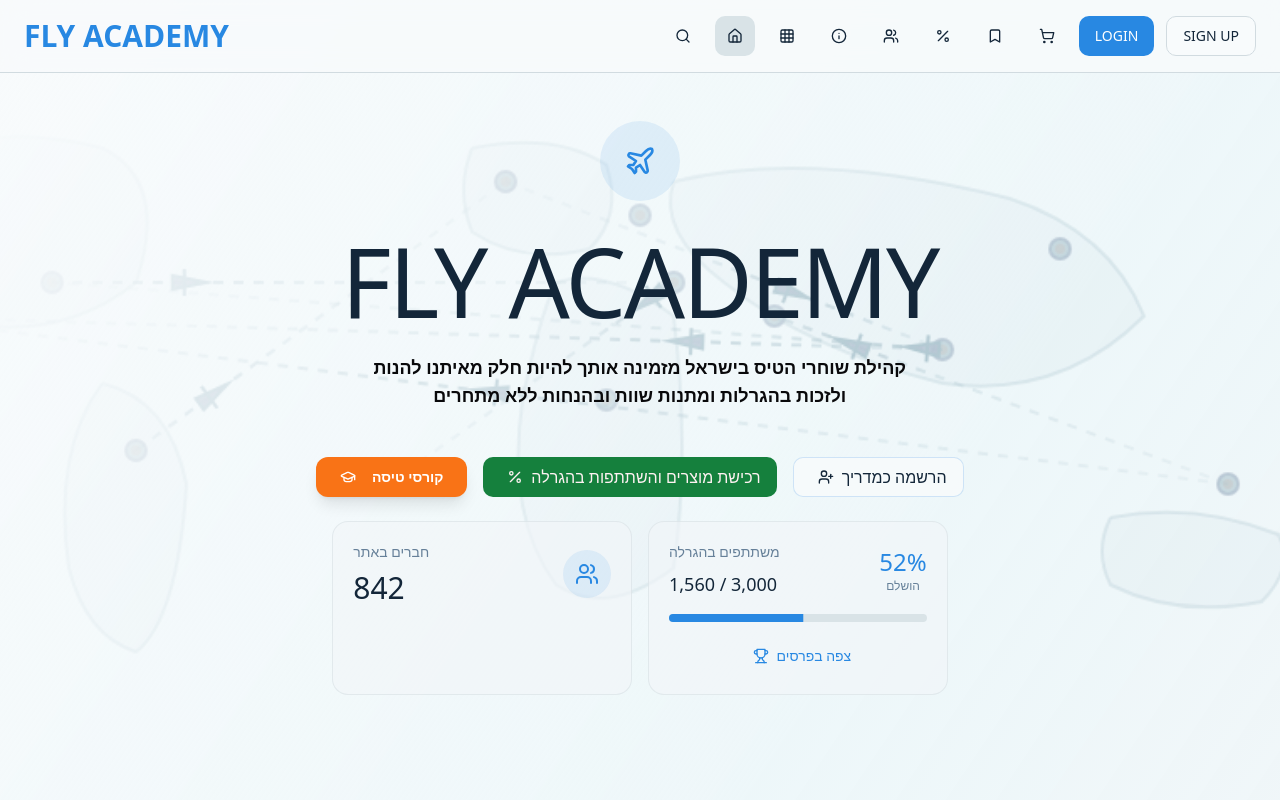
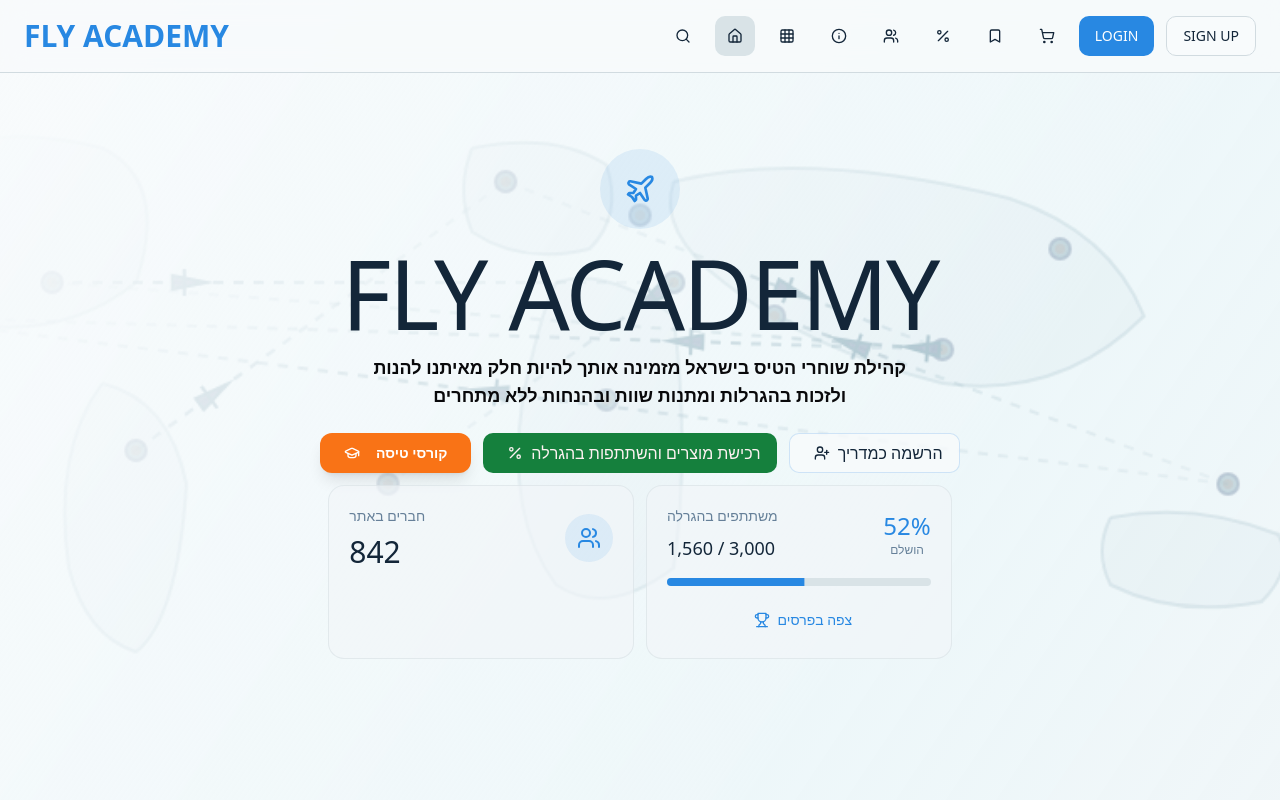
Before and after one commit to levilevi2/pinspired-market-hub, a React (Vite) app: page / in a window 1280 px wide. Shown: the top 800 px of the page. Built offline with nearby package versions, Linux system fonts and the light colour scheme.

Commit message:
Reduce spacing on section

```diff
--- a/src/pages/Index.tsx
+++ b/src/pages/Index.tsx
@@ -46,19 +46,19 @@ const Index = () => {
       <div className="scroll-container bg-gradient-to-br from-background via-accent/10 to-secondary/20 relative">
 
         {/* Section 1: Hero + Stats */}
-        <section id="section-0" className="scroll-section px-4 sm:px-6 lg:px-8">
-          <div className="max-w-6xl mx-auto space-y-6">
+        <section id="section-0" className="scroll-section px-2 sm:px-4 lg:px-6">
+          <div className="max-w-6xl mx-auto space-y-3">
             {/* Hero */}
-            <div className="text-center animate-fade-in-scale pt-8">
-              <div className="inline-flex items-center justify-center w-20 h-20 bg-primary/10 rounded-full mb-8">
+            <div className="text-center animate-fade-in-scale pt-4">
+              <div className="inline-flex items-center justify-center w-20 h-20 bg-primary/10 rounded-full mb-4">
                 <Plane className="w-8 h-8 text-primary" />
               </div>
-            <h1 className="text-4xl sm:text-7xl lg:text-8xl font-light mb-4 sm:mb-6 text-foreground tracking-tight">
+            <h1 className="text-4xl sm:text-7xl lg:text-8xl font-light mb-2 sm:mb-3 text-foreground tracking-tight">
               FLY ACADEMY
             </h1>
-            <p className="text-base sm:text-lg mb-8 sm:mb-12 max-w-xl mx-auto leading-relaxed text-zinc-950 font-bold sm:text-4xl px-4">קהילת שוחרי הטיס בישראל מזמינה אותך להיות חלק מאיתנו להנות ולזכות בהגרלות ומתנות שוות ובהנחות ללא מתחרים</p>
+            <p className="text-base sm:text-lg mb-4 sm:mb-6 max-w-xl mx-auto leading-relaxed text-zinc-950 font-bold sm:text-4xl px-4">קהילת שוחרי הטיס בישראל מזמינה אותך להיות חלק מאיתנו להנות ולזכות בהגרלות ומתנות שוות ובהנחות ללא מתחרים</p>
 
-            <div className="flex flex-col gap-3 sm:gap-4 justify-center items-stretch px-4 sm:px-0 sm:flex-row sm:items-center">
+            <div className="flex flex-col gap-2 sm:gap-3 justify-center items-stretch px-4 sm:px-0 sm:flex-row sm:items-center">
               <FlightCoursesDrawer />
               <Button onClick={() => {
                 const element = document.getElementById('section-1');
@@ -86,8 +86,8 @@ const Index = () => {
             </div>
 
             {/* Stats */}
-            <div className="max-w-4xl mx-auto animate-slide-in-left pb-4 px-4">
-              <div className="grid grid-cols-1 md:grid-cols-2 gap-3 sm:gap-4">
+            <div className="max-w-4xl mx-auto animate-slide-in-left pb-2 px-2">
+              <div className="grid grid-cols-1 md:grid-cols-2 gap-2 sm:gap-3">
 
                 {/* Friends Counter Card */}
                 <div className="bg-card/60 backdrop-blur-sm border border-border/50 rounded-xl sm:rounded-2xl p-3 sm:p-5 hover:bg-card/80 transition-all duration-300">
```
